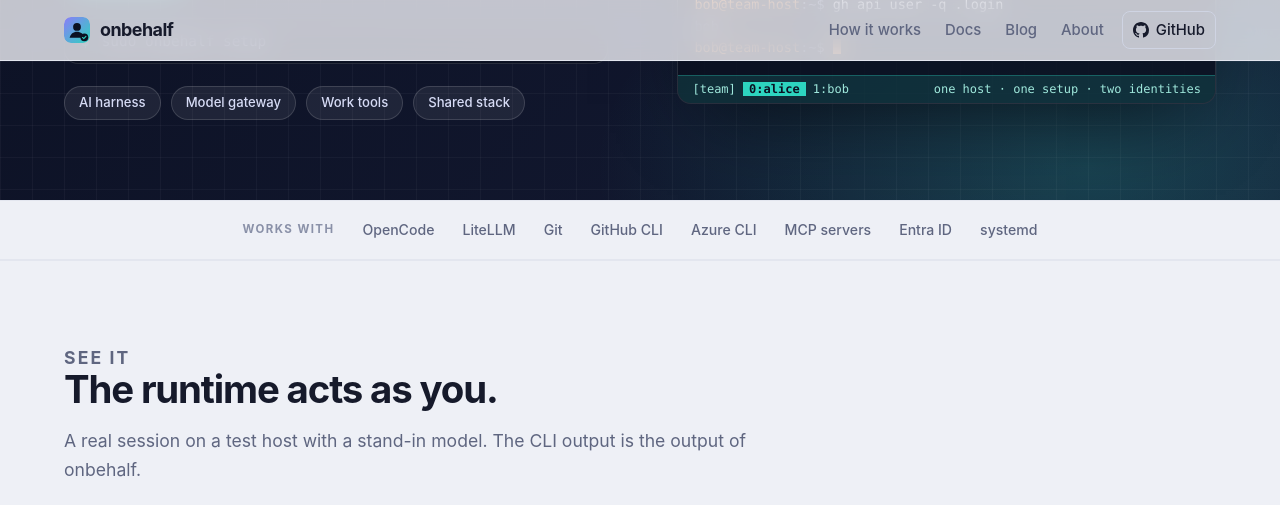
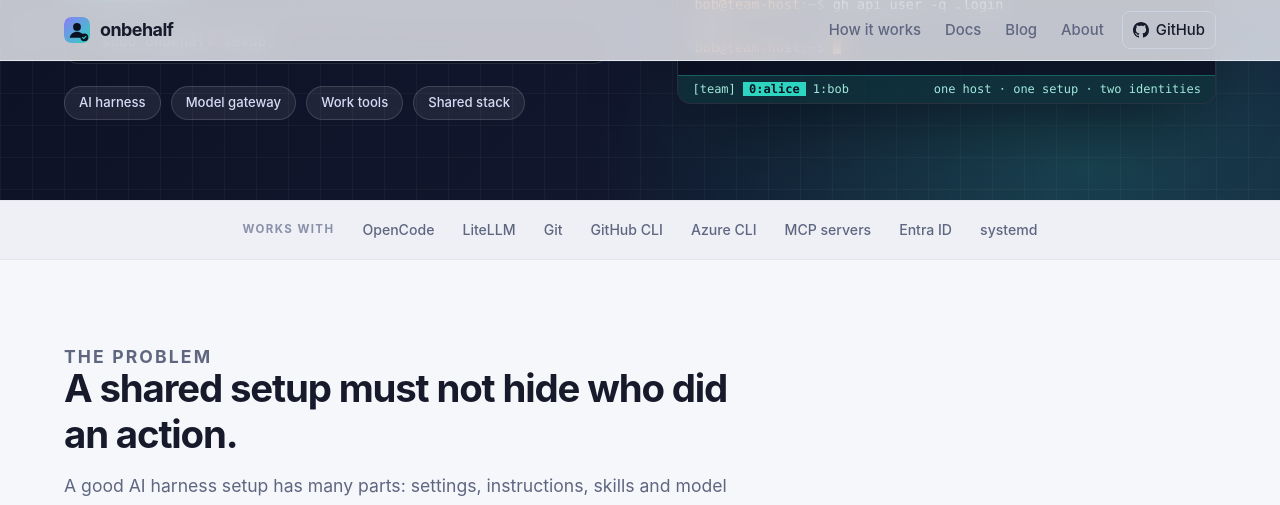
Before and after one commit to Neverdecel/onbehalf, a Jekyll site: the page built from site/index.html, in a window 1280 px wide and 1400 px high, scrolled down 512 px. Shown: the top 505 px of the window. Built offline with Jekyll 4.4.1, drawn with Linux system fonts in a browser that asks for light colours; some of the changed text lies outside the part shown; grey boxes are pictures that could not be loaded.

Commit message:
Show a still image of two users in the README in place of the GIF (#3)
## Summary

The GIF of the user cast did not show the value of onbehalf: one shared
setup, and each runtime acts as its user only. A still image shows this
better, as the terminal in the hero of the site does.

- **`docs/assets/two-users.svg`:** a terminal with two panes. `alice`
and
`bob` send the same prompt ("who am I?"). Each runtime answers with its
  own user. The runtime of `alice` tries to read the token of `bob` and
  gets `Permission denied`. `onbehalf status` shows that `bob` uses the
  shared stack. The font is large enough to read at README width.
- **README:** shows this image and links to the casts in the user guide
  and the operator guide.
- **Site:** the "See it" section with the video is removed. The hero
  already shows a terminal with two users. The site does not publish the
  casts, and a change to `docs/assets/demo` does not start the Pages
  workflow.
- The guides keep the recorded casts.

## Test

- I examined the SVG at full size and at README width (830 px).
- `make lint-docs` passes.
- `make site` builds. The page has no demo section.

```diff
--- a/site/_includes/demo-figures.html
+++ /dev/null
@@ -1,10 +0,0 @@
-<div class="demo">
-  <figure>
-    <video autoplay muted loop playsinline controls preload="metadata" width="1280" height="760"
-      aria-label="alice logs in through SSH for the first time and sets up Git and GitHub CLI. The runtime of alice runs whoami and a git commit: both show alice.">
-      <source src="{{ '/assets/demo/user.webm' | relative_url }}" type="video/webm">
-      <img src="{{ '/assets/demo/user.gif' | relative_url }}" loading="lazy" alt="A user logs in, sets up the work tools, and the runtime acts as that user.">
-    </video>
-    <figcaption><strong>User.</strong> Log in through SSH, set up the work tools, and the runtime acts as you.</figcaption>
-  </figure>
-</div>
--- a/site/_includes/style.css
+++ b/site/_includes/style.css
@@ -174,12 +174,6 @@
 .icon svg{width:21px;height:21px}
 
 /* Proof */
-.demo{display:grid;gap:36px}
-.demo figure{margin:0}
-.demo video{display:block;width:100%;height:auto;border-radius:12px;border:1px solid var(--line);background:#1e1e2e}
-.demo img{width:100%;height:auto}
-.demo figcaption{color:var(--muted);margin-top:12px;font-size:.98rem}
-.demo figcaption strong{color:var(--fg)}
 .proof{display:grid;grid-template-columns:repeat(4,1fr);gap:1px;background:var(--line);border:1px solid var(--line);border-radius:16px;overflow:hidden}
 .proof div{background:var(--card);padding:24px}
 .proof strong{display:block;font:700 1.5rem/1.1 var(--mono);letter-spacing:-.03em;margin-bottom:8px}
--- a/site/index.html
+++ b/site/index.html
@@ -42,26 +42,6 @@
     <span>systemd</span>
   </div>
 </div>
-
-<section class="section alt" id="demo" aria-labelledby="demo-head">
-  <div class="wide">
-    <div class="section-head">
-      <p class="eyebrow">See it</p>
-      <h2 id="demo-head">The runtime acts as you.</h2>
-      <p>
-        A real session on a test host with a stand-in model.
-        The CLI output is the output of onbehalf.
-      </p>
-    </div>
-    {% include demo-figures.html %}
-    <p class="layer-note">
-      For the operator, see the casts in the operator guide:
-      <a href="https://github.com/Neverdecel/onbehalf/blob/main/docs/operator-guide.md">set up a host</a> and
-      <a href="https://github.com/Neverdecel/onbehalf/blob/main/docs/operator-guide.md#see-who-uses-the-runtimes">see who uses the runtimes</a>.
-      <a href="https://github.com/Neverdecel/onbehalf/blob/main/demo/README.md">Make the casts again with make demo</a>.
-    </p>
-  </div>
-</section>
 
 <section class="section" id="problem" aria-labelledby="problem-head">
   <div class="wide">
```
Also changed, not shown: .github/workflows/pages.yml, README.md, demo/README.md, docs/assets/two-users.svg (added), 2 other files.
